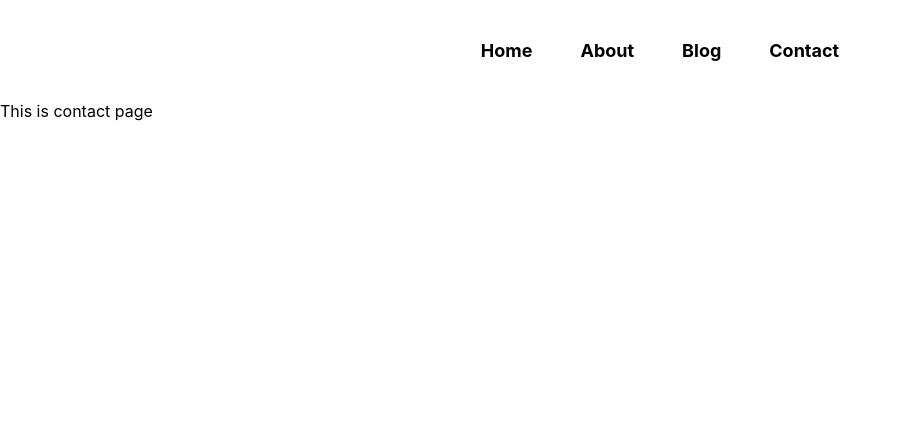
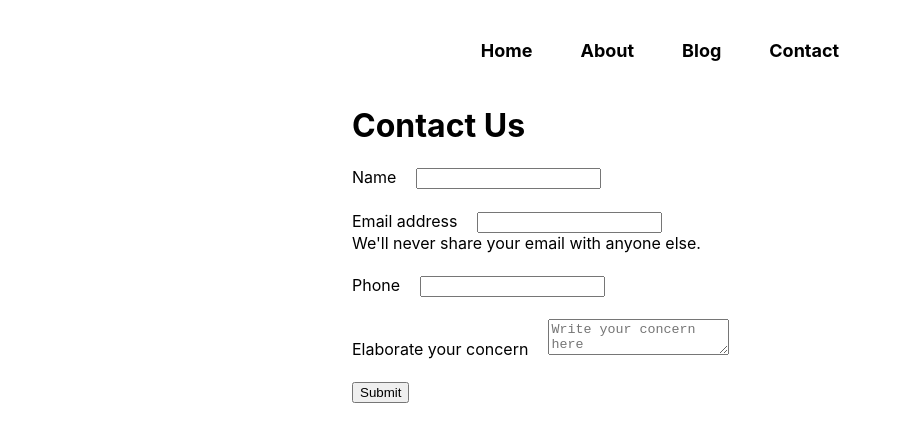
Before and after one commit to DeveshPurohit/Hunting-Coder, a Next.js app: page /contact in a window 1280 px wide. Shown: the top 442 px of the page, without its empty margins (0-902 px from the left). Built offline with nearby package versions, Linux system fonts and the light colour scheme.

Commit message:
contact page front-end setup plus connection to back-end

```diff
--- /dev/null
+++ b/contactdata/10.json
@@ -0,0 +1 @@
+{"name":"fafdu","email":"plesis@45","phone":"8712937912","desc":"fafudu maare he jordar"}
--- /dev/null
+++ b/contactdata/11.json
@@ -0,0 +1 @@
+{"name":"raichu","email":"rai@chu67","phone":"98767532","desc":"raichu thunbolt irontale god mode"}
--- /dev/null
+++ b/contactdata/12.json
@@ -0,0 +1 @@
+{"name":"Thor","email":"king@thunder","phone":"67864364","desc":"don of light bijli bolte"}
--- /dev/null
+++ b/contactdata/6.json
@@ -0,0 +1 @@
+{"name":"Devesh ji op","email":"devesh@66","phone":"23764832","desc":"abe hujai dhanyawad"}
--- /dev/null
+++ b/contactdata/7.json
@@ -0,0 +1 @@
+{"name":"Devesh ji op","email":"saas@e","phone":"23764832","desc":"done dona done done"}
--- /dev/null
+++ b/contactdata/8.json
@@ -0,0 +1 @@
+{"name":"uiop","email":"yui@34g","phone":"24233243","desc":"json wali file h"}
--- /dev/null
+++ b/contactdata/9.json
@@ -0,0 +1 @@
+{"name":"fafdu","email":"plesis@45","phone":"8712937912","desc":"fafudu maare he jordar"}
--- a/pages/contact.js
+++ b/pages/contact.js
@@ -1,8 +1,80 @@
-import React from 'react'
+import React, {useState} from 'react'
+import styles from '../styles/contact.module.css'
 
 function contact() {
+
+  const [name,setname] = useState('')
+  const [email,setemail] = useState('')
+  const [phone,setphone] = useState('')
+  const [desc,setdesc] = useState('')
+
+  const handleSubmit = (e) => {
+    e.preventDefault()
+    console.log(name,email,phone,desc)
+    const data = {name,email,phone,desc };
+
+fetch('http://localhost:3000/api/postcontact', {
+  method: 'POST', // or 'PUT'
+  headers: {
+    'Content-Type': 'application/json',
+  },
+  body: JSON.stringify(data),
+})
+.then(response => response.text())
+.then(data => {
+  console.log('Success:', data);
+  alert("Thanks for contacting us")
+  setname('')
+  setphone('')
+  setemail('')
+  setdesc('')
+})
+.catch((error) => {
+  console.error('Error:', error);
+});
+  }
+
+
+  const handleChange = (e) => {
+    if(e.target.name == 'name'){
+      setname(e.target.value)
+    }
+    else if(e.target.name == 'email'){
+      setemail(e.target.value)
+    }
+    else if(e.target.name == 'phone'){
+      setphone(e.target.value)
+    }
+    else if(e.target.name == 'desc'){
+      setdesc(e.target.value)
+    }
+  }
+
   return (
-    <div>This is contact page</div>
+
+    <div className={styles.container}>
+      <h1>Contact Us</h1>
+      <form onSubmit={handleSubmit}>
+        <div className={styles.mb3}>
+          <label htmlFor="name" className={styles.formlabel}>Name</label>
+          <input type="name" value={name} onChange={handleChange} className="form-control" id="name" name='name' aria-describedby="emailHelp"/>
+        </div>
+        <div className={styles.mb3}>
+          <label htmlFor="exampleInputEmail1" className={styles.formlabel}>Email address</label>
+          <input type="email" value={email} onChange={handleChange} className="form-control" id="exampleInputEmail1" name='email' aria-describedby="emailHelp"/>
+          <div id="emailHelp"  className="form-text">We'll never share your email with anyone else.</div>
+        </div>
+        <div className={styles.mb3}>
+          <label htmlFor="phone" className={styles.formlabel}>Phone</label>
+          <input type="phone" value={phone} className="form-control" onChange={handleChange} name='phone' id="phone" aria-describedby="emailHelp"/>
+        </div>
+        <div className={styles.mb3}>
+          <label className={styles.formlabel} htmlFor="desc">Elaborate your concern</label>
+          <textarea className="form-control" onChange={handleChange}  name='desc' value={desc} placeholder="Write your concern here" id="desc"/>
+        </div>
+        <button type="submit" className="btn btn-primary">Submit</button>
+      </form>
+    </div>
   )
 }
 
--- /dev/null
+++ b/styles/contact.module.css
@@ -0,0 +1,12 @@
+.container{
+    max-width: 45vw;
+    margin: auto;
+}
+
+.mb3{
+    margin-bottom: 22px;
+}
+
+.formlabel{
+    margin-right: 20px;
+}
```
